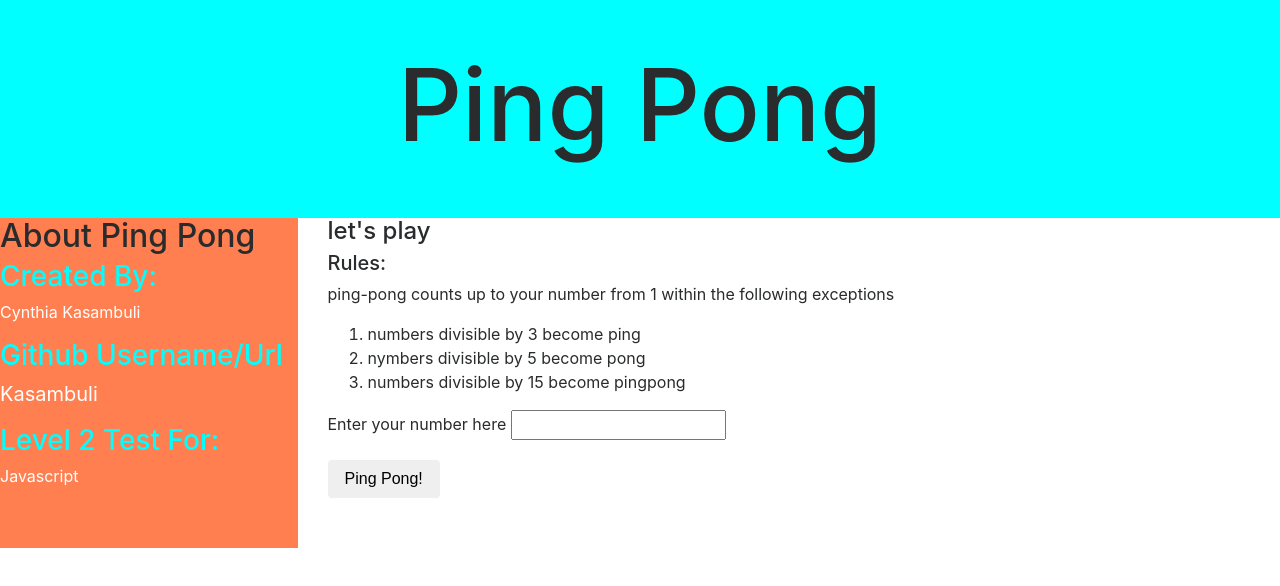
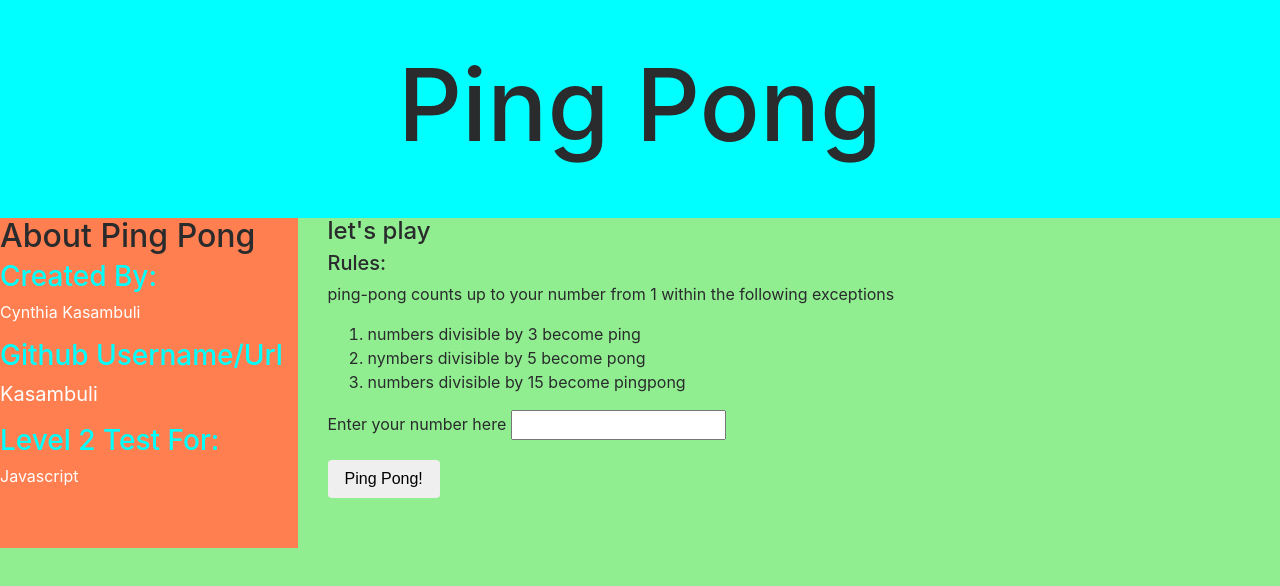
Before and after one commit to kasambuli/ping-pong, a plain HTML site: page index.html in a window 1280 px wide. Drawn offline with Linux system fonts and the light colour scheme.

Commit message:
add background colour to body tag

```diff
--- a/css/styles.css
+++ b/css/styles.css
@@ -32,3 +32,6 @@ h3 {
 .side p {
   color: white;
 }
+body {
+  background-color: lightgreen;
+}
```
